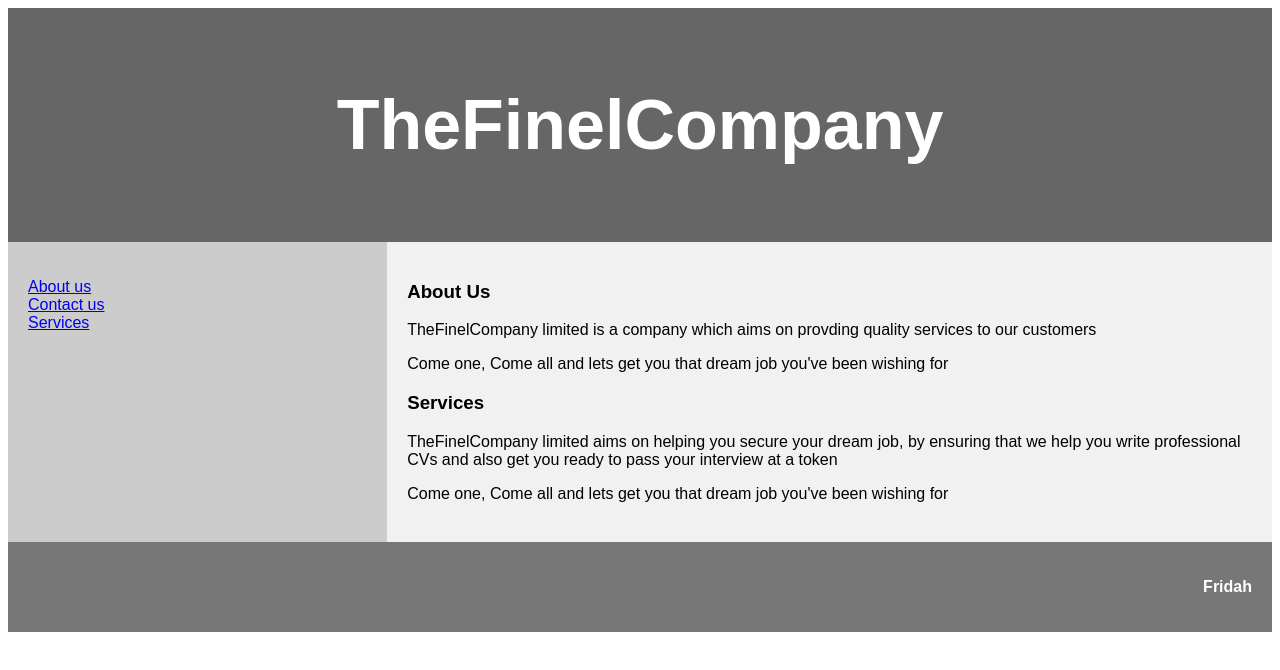
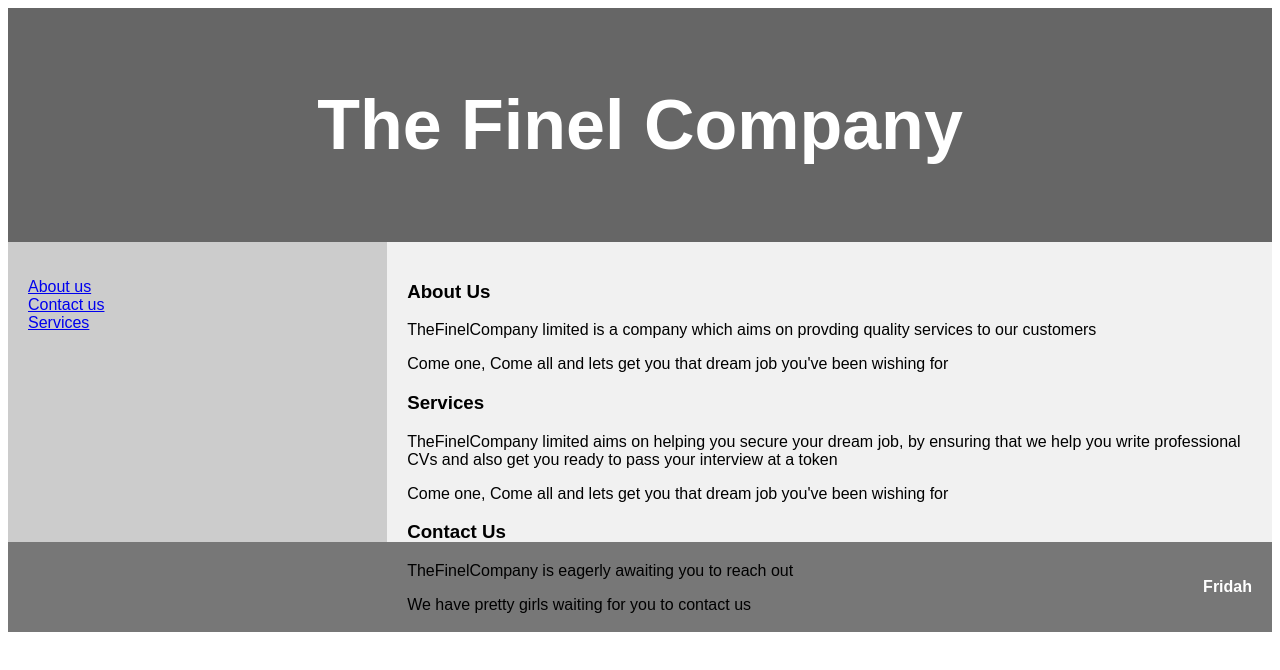
Before and after one commit to fridahmbithe/TheFinelCompany, a plain HTML site: page index.html in a window 1280 px wide. Drawn offline with Linux system fonts and the light colour scheme.

Commit message:
added text in the home page

```diff
--- a/index.html
+++ b/index.html
@@ -6,7 +6,7 @@
  </head>
  <body>
     <header>
-         <h1>TheFinelCompany</h1>
+         <h1>The Finel Company</h1>
     </header>
     <section>
         <nav>
@@ -26,6 +26,10 @@
             <p>TheFinelCompany limited aims on helping you secure your dream job, by ensuring that we help you write professional CVs and also get you ready to pass your interview at a token</p>
             <p>Come one, Come all and lets get you that dream job you've been wishing for</p>
 
+            <h1>Contact Us</h1>
+            <p>TheFinelCompany is eagerly awaiting you to reach out</p>
+            <p>We have pretty girls waiting for you to contact us</p>
+
 
         </article>
 
```
